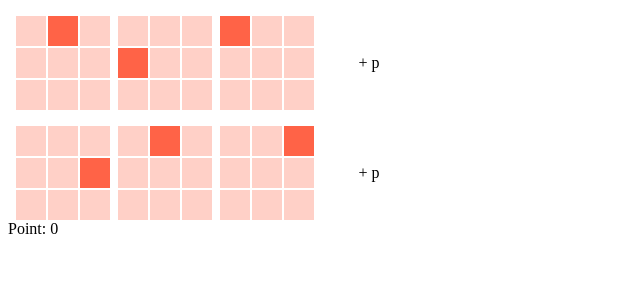
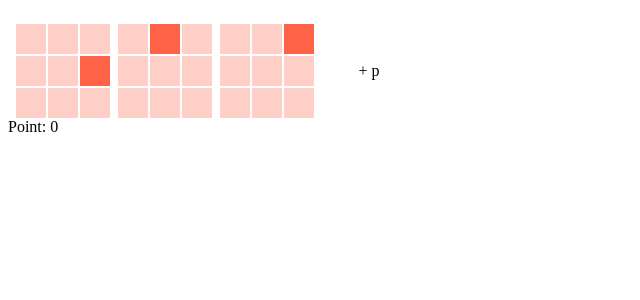
Before and after one commit to tanishi109/try-ng, an Angular app: page / in a window 1280 px wide. Shown: the top 300 px of the page, without its empty margins (0-640 px from the left). Built offline with nearby package versions, Linux system fonts and the light colour scheme.

Commit message:
:art: task

```diff
--- a/src/app/component/app/app.component.css
+++ b/src/app/component/app/app.component.css
@@ -1,6 +1,12 @@
+.taskList {
+  height: calc(94px + 16px);
+  overflow: hidden;
+}
+
 .task {
   display: flex;
   margin-top: 16px;
+  transform: translateY(-110px);
 }
 
 .taskIn {
@@ -10,9 +16,9 @@
 
 @keyframes task-in {
   0% {
+    transform: translateY(-220px);
+  }
+  100% {
     transform: translateY(-110px);
   }
-  100% {
-    transform: translateY(0);
-  }
 }
--- a/src/app/component/app/app.component.html
+++ b/src/app/component/app/app.component.html
@@ -1,4 +1,5 @@
 <div (window:keydown)="handleKey($event)">
+  <div class="taskList">
     <div
       *ngFor="let task of player.taskQueue"
       class="task" [ngClass]="{'taskIn': isMoving}"
@@ -6,6 +7,7 @@
       >
       <app-command-component *ngFor="let m of task.move" [command]="m"></app-command-component>
     </div>
+  </div>
   <div>
     Point: {{player.score}}
   </div>
```
Lines whose indentation alone changed are shown as unchanged.
